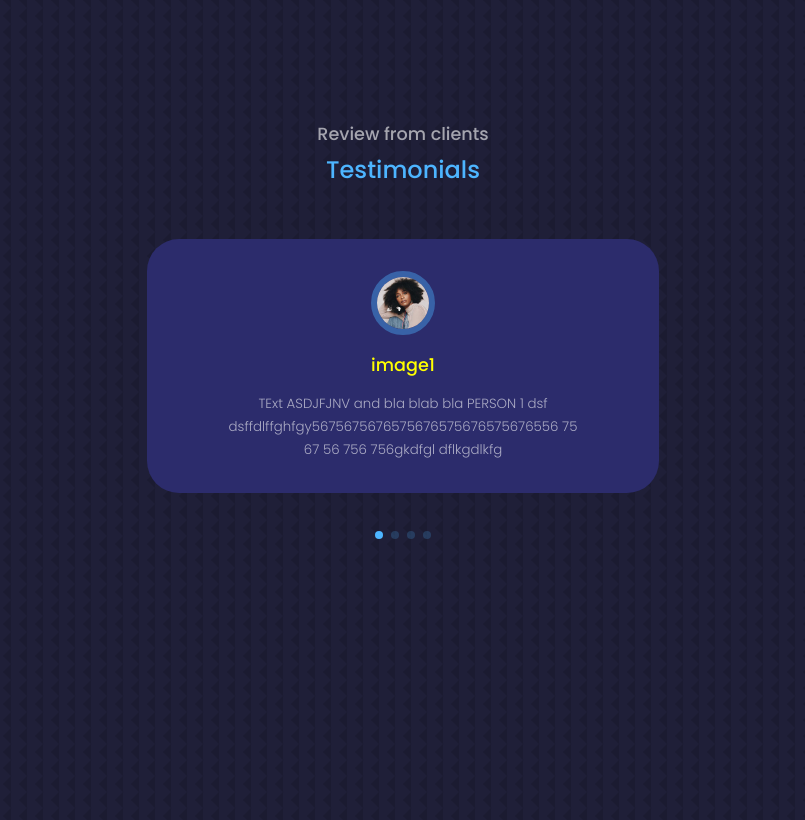
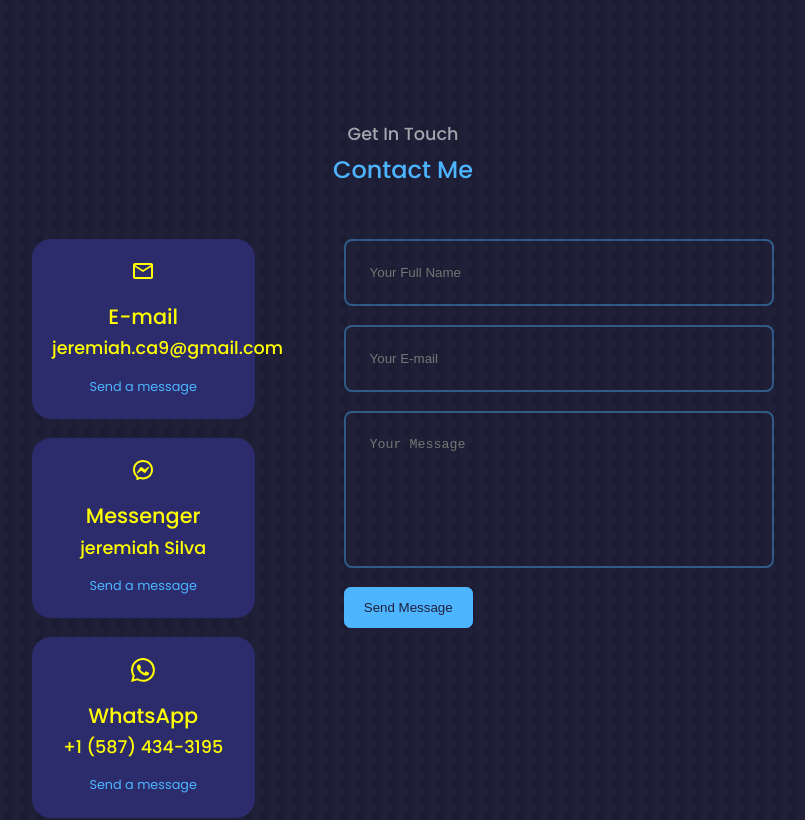
Before and after one commit to Jeremiah-Silva/jeremiah--portfolio, a React (Create React App) app: page / in a window 1280 px wide. Shown: the part 4520-5340 px from the top of the page, without its empty margins (237-1042 px from the left). Built offline with nearby package versions, Linux system fonts and the light colour scheme.

Commit message:
Updated File

```diff
--- a/src/App.jsx
+++ b/src/App.jsx
@@ -5,7 +5,7 @@ import About from './components/about/About';
 import Experience from './components/experience/Experience';
 import Services from './components/services/Services';
 import Portfolio from './components/portfolio/Portfolio';
-import Testimonials from './components/testimonials/Testimonials';
+import Knowledge from './components/Knowledge/Knowledge';
 import Contact from './components/contact/Contact';
 import Footer from './components/footer/Footer';
 
@@ -18,7 +18,7 @@ const App = () => {
         <Experience />
         <Services />
         <Portfolio />
-        <Testimonials />
+        <Knowledge />
         <Contact />
         <Footer />
 
```
